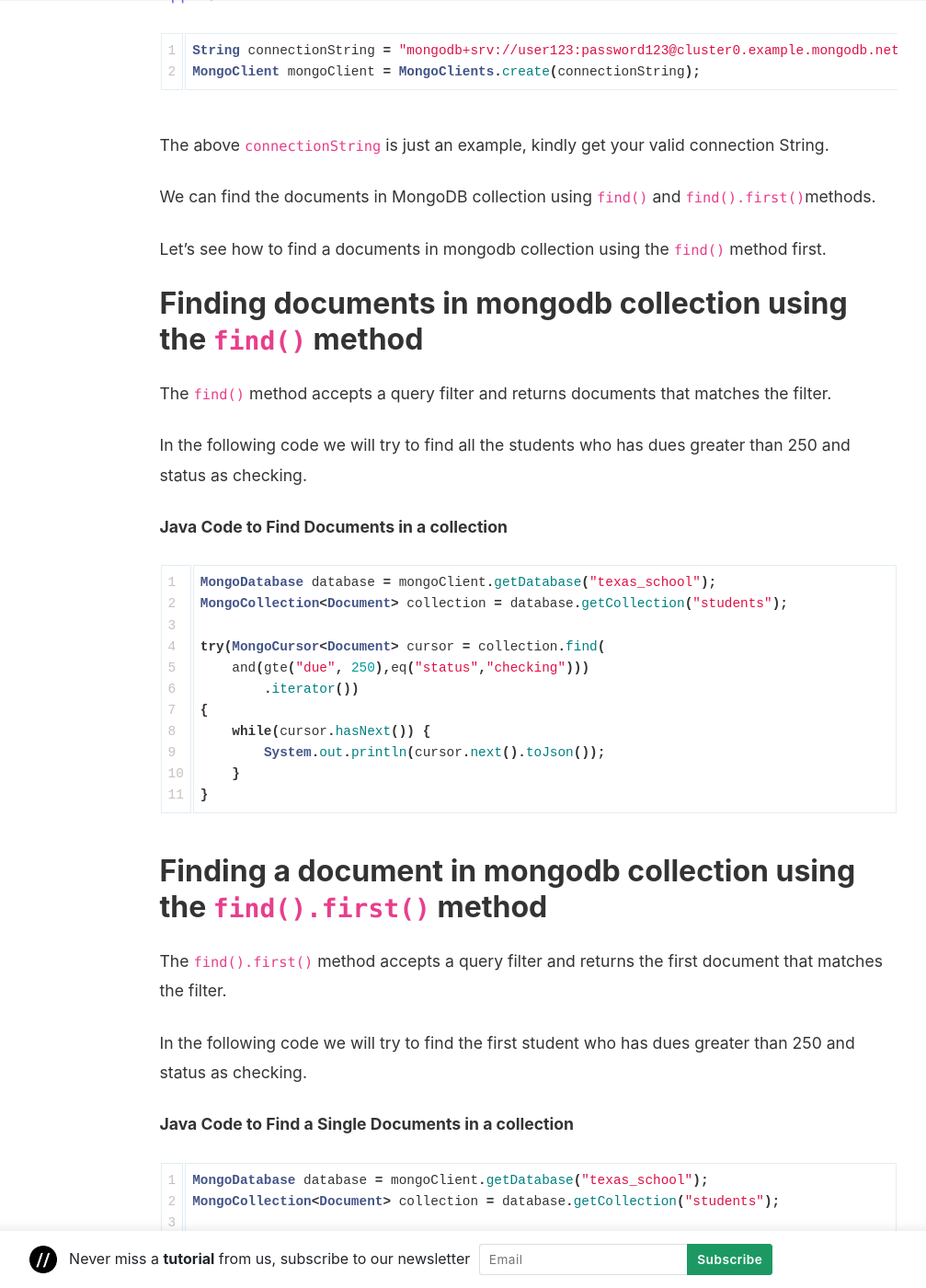
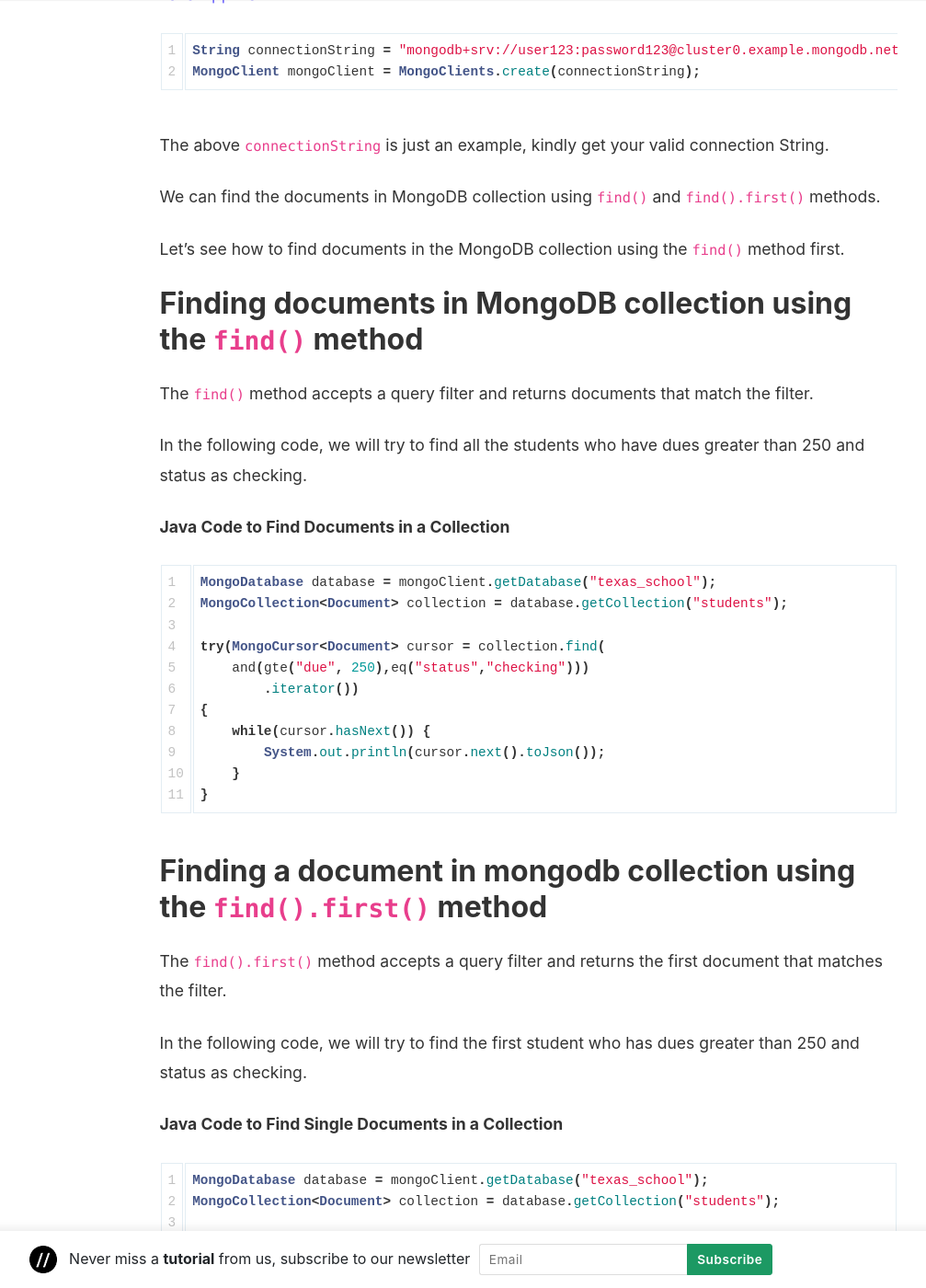
Before and after one commit to coderolls/coderolls-blog, a Jekyll site: the page built from _posts/mongodb/mongodb-crud-operations/2023-10-26-finding-document-in-mongodb-in-java.md, in a window 1280 px wide and 1400 px high, scrolled down 546 px. Shown: the whole window at 92% size, without its empty margins (204-1211 px from the left). Built offline with Jekyll 4.4.1, drawn with Linux system fonts in a browser that asks for light colours; nearby versions of some CDN libraries; comment, search, counter and statistics services are not loaded; some of the changed text lies outside the part shown.

Commit message:
Update 2023-10-26-finding-document-in-mongodb-in-java.md

````diff
--- a/_posts/mongodb/mongodb-crud-operations/2023-10-26-finding-document-in-mongodb-in-java.md
+++ b/_posts/mongodb/mongodb-crud-operations/2023-10-26-finding-document-in-mongodb-in-java.md
@@ -9,7 +9,7 @@ description: "In this tutorial, we will see how to find a document in MongoDB in
 
 In this tutorial, we will see how to find a document in MongoDB in Java applications.
 
-To insert a document in MongoDB collection, first we should have a MongoClient. Let's see how to create one. Or You can read more at [How to Connect to a MongoDB Atlas Cluster in a Java Application](/connecting-to-mongodb-atlas-cluster-in-java-application)
+To insert a document in the MongoDB collection, first, we should have a MongoClient. Let's see how to create one. Or You can read more at [How to Connect to a MongoDB Atlas Cluster in a Java Application](/connecting-to-mongodb-atlas-cluster-in-java-application)
 
 ```java
 String connectionString = "mongodb+srv://user123:password123@cluster0.example.mongodb.net/?retryWrites=true&w=majority";
@@ -18,17 +18,17 @@ MongoClient mongoClient = MongoClients.create(connectionString);
 
 The above `connectionString` is just an example, kindly get your valid connection String.
 
-We can find the documents in MongoDB collection using `find()` and `find().first()`methods.
+We can find the documents in MongoDB collection using `find()` and `find().first()` methods.
 
-Let's see how to find a documents in mongodb collection using the `find()` method first.
+Let's see how to find documents in the MongoDB collection using the `find()` method first.
 
-## Finding documents in mongodb collection using the `find()` method
+## Finding documents in MongoDB collection using the `find()` method
 
-The `find()` method accepts a query filter and returns documents that matches the filter.
+The `find()` method accepts a query filter and returns documents that match the filter.
 
-In the following code we will try to find all the students who has dues greater than 250 and status as checking.
+In the following code, we will try to find all the students who have dues greater than 250 and status as checking.
 
-**Java Code to Find Documents in a collection**
+**Java Code to Find Documents in a Collection**
 
 ```java
 MongoDatabase database = mongoClient.getDatabase("texas_school");
@@ -48,9 +48,9 @@ try(MongoCursor<Document> cursor = collection.find(
 
 The ``find().first()`` method accepts a query filter and returns the first document that matches the filter.
 
-In the following code we will try to find the first student who has dues greater than 250 and status as checking.
+In the following code, we will try to find the first student who has dues greater than 250 and status as checking.
 
-**Java Code to Find a Single Documents in a collection**
+**Java Code to Find Single Documents in a Collection**
 
 ```java
 MongoDatabase database = mongoClient.getDatabase("texas_school");
````
